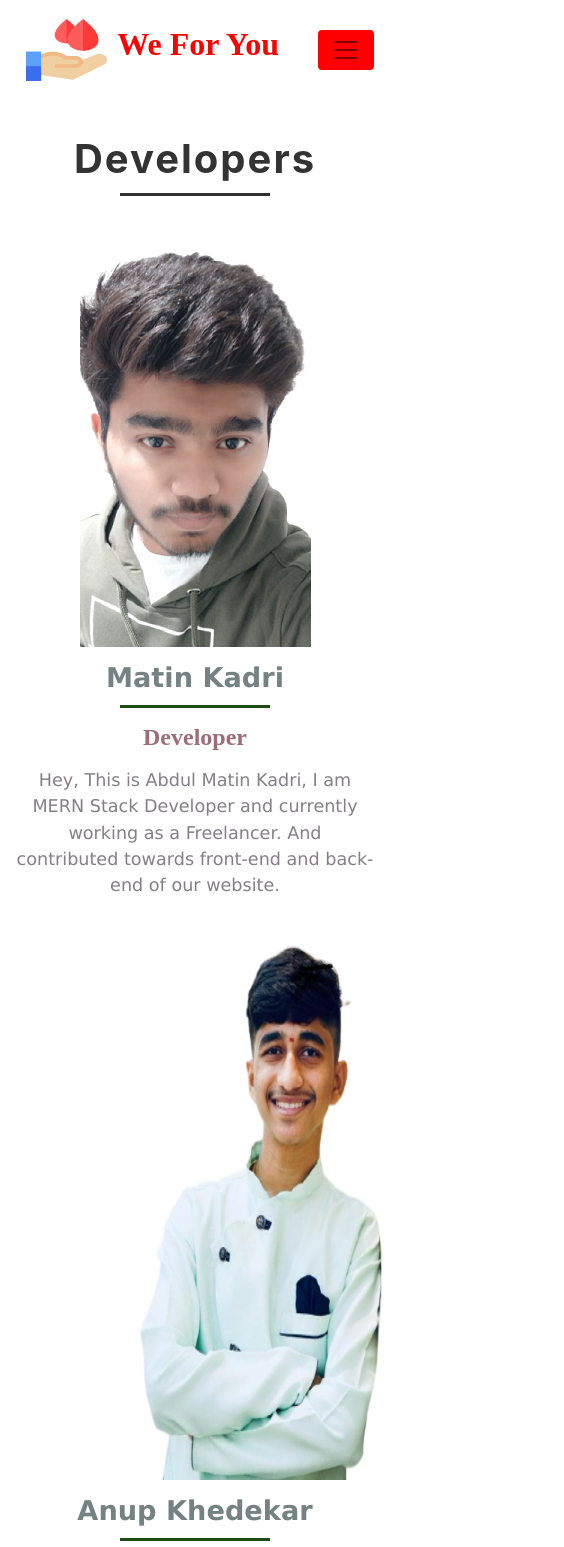
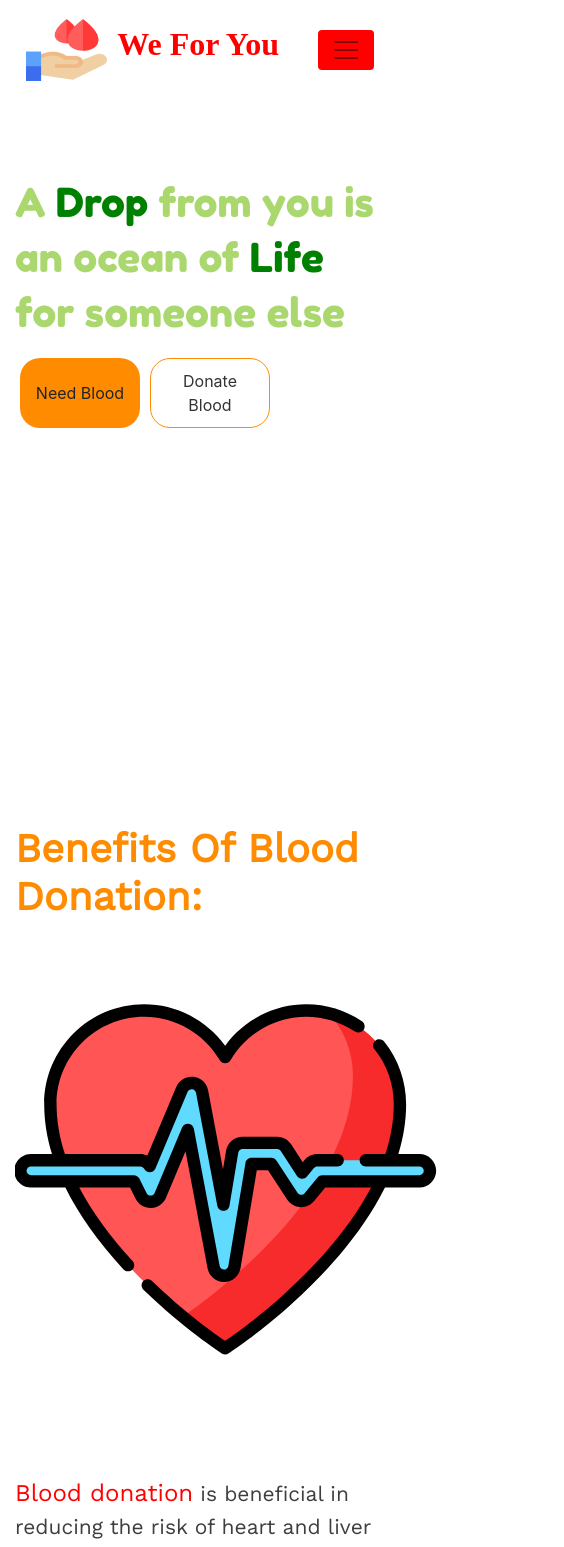
Before and after one commit to matin808/Blood_Donation, a React (Create React App) app: page /Developer in a window 390 px wide. Shown: the top 1547 px of the page, 564 px wide, since content can reach past the window. Built offline with nearby package versions, Linux system fonts and the light colour scheme.

Commit message:
Remove Developer Section

```diff
--- a/src/App.js
+++ b/src/App.js
@@ -4,7 +4,6 @@ import Main from "./components/Main.js";
 import Footer from "./components/Footer";
 import { BrowserRouter as Router, Switch, Route } from "react-router-dom";
 import Center from "./components/Center";
-import Developer from "./components/Developer";
 import About from "./components/About";
 import Donate from "./components/Donate";
 import Need from "./components/Need";
@@ -30,12 +29,6 @@ function App() {
             <Footer />
           </Route>
 
-          <Route path="/Developer">
-            <Header />
-            <Developer />
-            <Footer />
-          </Route>
-
           <Route path="/center">
             <Header />
             <Center />
--- a/src/components/Developer.js
+++ b/src/components/Developer.js
@@ -1,134 +1,134 @@
-import "../styles/Developer.css";
-import Matin from "../images/matin.png";
-import Yash from "../images/yash.png";
-import Anup from "../images/anup2.png";
-import InstagramIcon from "@material-ui/icons/Instagram";
-import LinkedInIcon from "@material-ui/icons/LinkedIn";
-import FacebookIcon from "@material-ui/icons/Facebook";
-import InfoIcon from "@material-ui/icons/Info";
-import Aos from "aos";
-import { useEffect } from "react";
+// import "../styles/Developer.css";
+// import Matin from "../images/matin.png";
+// import Yash from "../images/yash.png";
+// import Anup from "../images/anup2.png";
+// import InstagramIcon from "@material-ui/icons/Instagram";
+// import LinkedInIcon from "@material-ui/icons/LinkedIn";
+// import FacebookIcon from "@material-ui/icons/Facebook";
+// import InfoIcon from "@material-ui/icons/Info";
+// import Aos from "aos";
+// import { useEffect } from "react";
 
-function Developer() {
-  useEffect(() => {
-    Aos.init({ duration: 2000 });
-  }, []);
+// function Developer() {
+//   useEffect(() => {
+//     Aos.init({ duration: 2000 });
+//   }, []);
 
-  return (
-    <div className="developer">
-      <div className="container developer__container">
-        <h1 className="developer__heading">Developers</h1>
-        <div className="row">
-          <div className="col-md-4 profile text-center developer__profile">
-            <div className="img-box developer__image">
-              <img
-                data-aos="flip-left"
-                className="img-responsive developer__matin"
-                src={Matin}
-                alt="Matin"
-              />
-              <ul className="developer__ul">
-                <a href="https://instagram.com/matin_kadri">
-                  <li className="developer__li">
-                    {" "}
-                    <InstagramIcon />{" "}
-                  </li>
-                </a>
-                <a href="https://www.linkedin.com/in/matin-kadri-b129831a1/">
-                  <li className="developer__li">
-                    {" "}
-                    <LinkedInIcon />{" "}
-                  </li>
-                </a>
-                <a href="https://matin-kadri.web.app/">
-                  <li className="developer__li">
-                    {" "}
-                    <InfoIcon />{" "}
-                  </li>
-                </a>
-              </ul>
-            </div>
+//   return (
+//     <div className="developer">
+//       <div className="container developer__container">
+//         <h1 className="developer__heading">Developers</h1>
+//         <div className="row">
+//           <div className="col-md-4 profile text-center developer__profile">
+//             <div className="img-box developer__image">
+//               <img
+//                 data-aos="flip-left"
+//                 className="img-responsive developer__matin"
+//                 src={Matin}
+//                 alt="Matin"
+//               />
+//               <ul className="developer__ul">
+//                 <a href="https://instagram.com/matin_kadri">
+//                   <li className="developer__li">
+//                     {" "}
+//                     <InstagramIcon />{" "}
+//                   </li>
+//                 </a>
+//                 <a href="https://www.linkedin.com/in/matin-kadri-b129831a1/">
+//                   <li className="developer__li">
+//                     {" "}
+//                     <LinkedInIcon />{" "}
+//                   </li>
+//                 </a>
+//                 <a href="https://matin-kadri.web.app/">
+//                   <li className="developer__li">
+//                     {" "}
+//                     <InfoIcon />{" "}
+//                   </li>
+//                 </a>
+//               </ul>
+//             </div>
 
-            <h2 className="developer__name">Matin Kadri</h2>
-            <h3 className="developer__skill">Developer</h3>
-            <p className="developer__about">
-              Hey, This is Abdul Matin Kadri, I am MERN Stack Developer and
-              currently working as a Freelancer. And contributed towards front-end and back-end of our website.
-            </p>
-          </div>
+//             <h2 className="developer__name">Matin Kadri</h2>
+//             <h3 className="developer__skill">Developer</h3>
+//             <p className="developer__about">
+//               Hey, This is Abdul Matin Kadri, I am MERN Stack Developer and
+//               currently working as a Freelancer. And contributed towards front-end and back-end of our website.
+//             </p>
+//           </div>
 
-          <div className="col-md-4 profile text-center developer__profile">
-            <div className="img-box developer__image">
-              <img
-                data-aos="flip-left"
-                className="img-responsive developer__anup"
-                src={Anup}
-                alt="Anup"
-              />
-              <ul className="developer__ul">
-                <a href="https://www.instagram.com/khedekar_anup/">
-                  <li className="developer__li">
-                    {" "}
-                    <InstagramIcon />{" "}
-                  </li>
-                </a>
-                <a href="https://www.linkedin.com/in/yash-singh-7a8a7b1bb">
-                  <li className="developer__li">
-                    {" "}
-                    <LinkedInIcon />{" "}
-                  </li>
-                </a>
-                <a href="https://www.facebook.com/anup.khedekar.9">
-                  <li className="developer__li">
-                    {" "}
-                    <FacebookIcon />{" "}
-                  </li>
-                </a>
-              </ul>
-            </div>
+//           <div className="col-md-4 profile text-center developer__profile">
+//             <div className="img-box developer__image">
+//               <img
+//                 data-aos="flip-left"
+//                 className="img-responsive developer__anup"
+//                 src={Anup}
+//                 alt="Anup"
+//               />
+//               <ul className="developer__ul">
+//                 <a href="https://www.instagram.com/khedekar_anup/">
+//                   <li className="developer__li">
+//                     {" "}
+//                     <InstagramIcon />{" "}
+//                   </li>
+//                 </a>
+//                 <a href="https://www.linkedin.com/in/yash-singh-7a8a7b1bb">
+//                   <li className="developer__li">
+//                     {" "}
+//                     <LinkedInIcon />{" "}
+//                   </li>
+//                 </a>
+//                 <a href="https://www.facebook.com/anup.khedekar.9">
+//                   <li className="developer__li">
+//                     {" "}
+//                     <FacebookIcon />{" "}
+//                   </li>
+//                 </a>
+//               </ul>
+//             </div>
 
-            <h2 className="developer__name">Anup Khedekar</h2>
-            <h3 className="developer__skill">Developer</h3>
-            <p className="developer__about">
-             Hey, This is Anup Khedekar, Photography is my hobby and i am a Designer and tried to give my contribution towards the design of our website
-            </p>
-          </div>
+//             <h2 className="developer__name">Anup Khedekar</h2>
+//             <h3 className="developer__skill">Developer</h3>
+//             <p className="developer__about">
+//              Hey, This is Anup Khedekar, Photography is my hobby and i am a Designer and tried to give my contribution towards the design of our website
+//             </p>
+//           </div>
 
-          <div className="col-md-4 profile text-center developer__profile">
-            <div className="img-box developer__image">
-              <img
-                data-aos="flip-right"
-                className="img-responsive developer__yash"
-                src={Yash}
-                alt="Yash"
-              />
-              <ul className="developer__ul">
-                <a href="https://www.instagram.com/_yashsinghh/">
-                  <li className="developer__li">
-                    <InstagramIcon />
-                  </li>
-                </a>
-                <a href="https://www.linkedin.com/in/yash-singh-7a8a7b1bb">
-                  <li className="developer__li">
-                    <LinkedInIcon />
-                  </li>
-                </a>
-                <a href="https://www.facebook.com/profile.php?id=100004032787226">
-                  <li className="developer__li">
-                    <FacebookIcon />
-                  </li>
-                </a>
-              </ul>
-            </div>
+//           <div className="col-md-4 profile text-center developer__profile">
+//             <div className="img-box developer__image">
+//               <img
+//                 data-aos="flip-right"
+//                 className="img-responsive developer__yash"
+//                 src={Yash}
+//                 alt="Yash"
+//               />
+//               <ul className="developer__ul">
+//                 <a href="https://www.instagram.com/_yashsinghh/">
+//                   <li className="developer__li">
+//                     <InstagramIcon />
+//                   </li>
+//                 </a>
+//                 <a href="https://www.linkedin.com/in/yash-singh-7a8a7b1bb">
+//                   <li className="developer__li">
+//                     <LinkedInIcon />
+//                   </li>
+//                 </a>
+//                 <a href="https://www.facebook.com/profile.php?id=100004032787226">
+//                   <li className="developer__li">
+//                     <FacebookIcon />
+//                   </li>
+//                 </a>
+//               </ul>
+//             </div>
 
-            <h2 className="developer__name">Yash Singh</h2>
-            <h3 className="developer__skill">Developer</h3>
-            <p className="developer__about">Hey, This is Yash Singh, I am a front-end developer and tried to give my contribution towards the structure of our website </p>
-          </div>
-        </div>
-      </div>
-    </div>
-  );
-}
+//             <h2 className="developer__name">Yash Singh</h2>
+//             <h3 className="developer__skill">Developer</h3>
+//             <p className="developer__about">Hey, This is Yash Singh, I am a front-end developer and tried to give my contribution towards the structure of our website </p>
+//           </div>
+//         </div>
+//       </div>
+//     </div>
+//   );
+// }
 
-export default Developer;
+// export default Developer;
--- a/src/components/Footer.js
+++ b/src/components/Footer.js
@@ -3,7 +3,7 @@ import {Link} from "react-router-dom";
 import CallIcon from '@material-ui/icons/Call';
 import EmailIcon from '@material-ui/icons/Email';
 import AppsSharpIcon from '@material-ui/icons/AppsSharp';
-import CodeIcon from '@material-ui/icons/Code';
+
 import InfoIcon from '@material-ui/icons/Info';
 import DirectionsRunSharpIcon from '@material-ui/icons/DirectionsRunSharp';
 
@@ -23,7 +23,7 @@ function Footer() {
 
                     <Link to = "/"> <li className = "footer__link"> <AppsSharpIcon />Home</li></Link>
                     <Link to = "/center"><li className = "footer__link"><DirectionsRunSharpIcon />Centers</li></Link>
-                    <Link to = "/developer"><li className = "footer__link"><CodeIcon />Developer</li></Link>
+                    {/* <Link to = "/developer"><li className = "footer__link"><CodeIcon />Developer</li></Link> */}
                     <Link to = "/about"> <li className = "footer__link"><InfoIcon />About</li></Link>
                     </ul>
          </div>
--- a/src/components/Form.js
+++ b/src/components/Form.js
@@ -76,7 +76,7 @@ function Form() {
             value={location}
             type="text"
             required
-            placeholder="where you are avalable for blood donation"
+
           />
 
           <h3 className="form__subHeading">Number</h3>
--- a/src/components/Header.js
+++ b/src/components/Header.js
@@ -22,7 +22,7 @@ import {
         <Link to = "/">
         <img className = "header__logo" src = {Logo} alt="" />
         <NavbarBrand className = "header__brandName">
-        We For You
+        <span>We For You</span>
         </NavbarBrand>
         </Link>
         <NavbarToggler className="header__toggle navbar-light" onClick={toggle} />
@@ -34,9 +34,9 @@ import {
               <NavItem>
               <NavLink className = "header__ul" href="/center/">Centers</NavLink>
             </NavItem>
-              <NavItem>
+              {/* <NavItem>
               <NavLink className = "header__ul" href="/developer/">Developer</NavLink>
-            </NavItem>
+            </NavItem> */}
               <NavItem>
               <NavLink className = "header__ul" href="/about/">About</NavLink>
             </NavItem>
--- a/src/styles/About.css
+++ b/src/styles/About.css
@@ -1,3 +1,6 @@
+
+
+
 .about__bannerImage {
   /* position: relative;
   opacity: 0.5; */
@@ -45,4 +48,5 @@
     height: 60vh !important;
     opacity: 0.7;
   }
+
 }
--- a/src/styles/Developer.css
+++ b/src/styles/Developer.css
@@ -1,4 +1,4 @@
-.developer {
+/* .developer {
   margin: 35px 0;
 }
 
@@ -36,6 +36,7 @@
 .developer__image {
   border-radius: 100% !important;
   /* margin-left: 130px; */
+  /*
   opacity: 1;
   display: block;
   position: relative;
@@ -119,3 +120,4 @@
 .developer__image:hover .developer__ul {
   opacity: 1;
 }
+*/
--- a/src/styles/Form.css
+++ b/src/styles/Form.css
@@ -4,7 +4,7 @@
 
 .form__container {
   background-color: rgb(198, 243, 209);
-  height: 90vh;
+  height : auto
 }
 
 .form__container_two {
@@ -14,7 +14,7 @@
 }
 
 .form__heading {
-  color: rgb(150, 21, 21);
+  color: rgb(187, 124, 124);
   font-size: 2.5rem;
   padding-top: 15px;
   font-family: "Trebuchet MS", "Lucida Sans Unicode", "Lucida Grande",
@@ -32,7 +32,7 @@
 }
 
 .form__mainImage {
-  height: 63vh;
+  max-width : 60%;
 }
 
 .form__subHeading {
@@ -72,9 +72,10 @@
   font-size: 20px;
   line-height: 1.5;
   color: #fff;
-  margin-top: 20px;
+  margin: 20px 0;
   cursor: pointer;
   padding: 0 25px;
+
 }
 
 .form__btn:hover {
@@ -86,6 +87,11 @@
     display: none;
   }
 
+  .form__container_two{
+    margin: 15px 20px;
+  }
+
+
   /* .form__left {
     margin-left: -250px;
   } */
--- a/src/styles/Header.css
+++ b/src/styles/Header.css
@@ -47,6 +47,13 @@
     width: 10vh;
     padding: 5px;
   }
+
+}
+
+@media screen and (max-width: 360px) {
+  .header__brandName span{
+    display: none;
+}
 }
 
 @media screen and (max-width: 750px) {
--- a/src/styles/Need.css
+++ b/src/styles/Need.css
@@ -82,11 +82,10 @@
   }
 
   .needBlood__search {
-    display: flex;
-    /* flex: 1; */
-    border-radius: 20px;
+    border-radius: 1rem;
     border: none;
-    /* margin: 0 10px; */
+     margin: 0 10px;
+
   }
 
   .needBlood_section2 {
```
Also changed, not shown: 1 other file (tests, documents, lock files or other folders).
